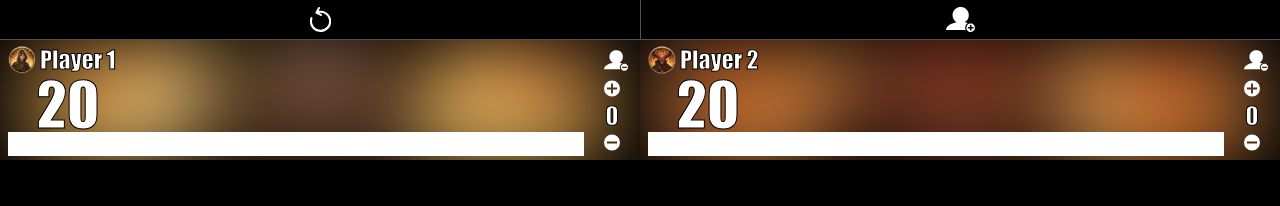
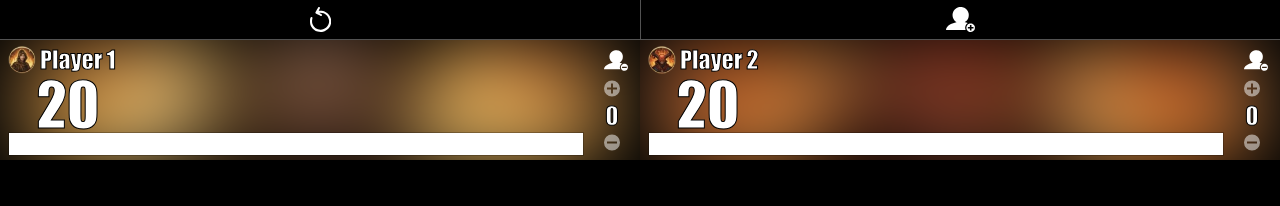
Before and after one commit to andre-rosatto/mtg-tracker, a React (Vite) app: page / in a window 1280 px wide. Shown: the top 206 px of the page. Built offline with nearby package versions, Linux system fonts and the light colour scheme.

Commit message:
custom barchart component

```diff
--- a/package.json
+++ b/package.json
@@ -12,8 +12,7 @@
   "dependencies": {
     "clsx": "^2.1.1",
     "react": "^19.2.0",
-    "react-dom": "^19.2.0",
-    "recharts": "^3.8.1"
+    "react-dom": "^19.2.0"
   },
   "devDependencies": {
     "@eslint/js": "^9.39.1",
--- a/src/components/PlayerSlot/Player.tsx
+++ b/src/components/PlayerSlot/Player.tsx
@@ -5,7 +5,7 @@ import { avatars } from "../AvatarSelector/avatars";
 import { RemovePlayerIcon } from "../Icons";
 import TimedButton from "../TimedButton";
 import { MinusIcon, PlusIcon } from "../Icons/Icons";
-import { Bar, BarChart, ResponsiveContainer } from "recharts";
+import BarChart from "../barchart";
 
 interface PlayerSlotProps extends React.HTMLAttributes<HTMLDivElement> {
   player: Player;
@@ -15,8 +15,6 @@ interface PlayerSlotProps extends React.HTMLAttributes<HTMLDivElement> {
 
 export default function PlayerSlot({ player, onPlayerChange, onPlayerDelete }: PlayerSlotProps) {
   const [lifeChange, setLifeChange] = useState<number>(0);
-
-  const data = player.history?.map((value, index) => ({ name: index.toString(), value }));
 
   const handleLifeChange = (isPositive: boolean) => {
     if (isPositive) {
@@ -86,29 +84,19 @@ export default function PlayerSlot({ player, onPlayerChange, onPlayerDelete }: P
             onFocus={e => e.target.select()}
           ></input>
 
-          <div className="w-full h-6 min-w-0">
-            <ResponsiveContainer width="100%" height="100%">
-              <BarChart
-                data={data}
-                margin={{
-                  top: 0,
-                  right: 0,
-                  bottom: 0,
-                  left: 0
-                }}
-                barCategoryGap={0}
-                barGap={0}
-              >
-                <Bar dataKey="value" fill="white" />
-              </BarChart>
-            </ResponsiveContainer>
+          <div className="w-full h-6 min-w-0 bg-black/10 border border-black/15">
+            <BarChart
+              data={player.history}
+              color="#fff"
+            />
           </div>
         </div>
 
         <div>
           <div className='flex flex-col items-center'>
             <button
-              className='text-3xl w-4'
+              className='text-3xl w-4 cursor-pointer disabled:cursor-default disabled:opacity-50'
+              disabled={lifeChange <= 0}
               onClick={() => handleLifeChange(true)}
             >
               <PlusIcon className="w-full" />
@@ -122,7 +110,8 @@ export default function PlayerSlot({ player, onPlayerChange, onPlayerDelete }: P
               onFocus={e => e.target.select()}
             ></input>
             <button
-              className='text-3xl w-4'
+              className='text-3xl w-4 cursor-pointer disabled:cursor-default disabled:opacity-50'
+              disabled={lifeChange <= 0}
               onClick={() => handleLifeChange(false)}
             >
               <MinusIcon className="w-full" />
--- /dev/null
+++ b/src/components/barchart/barchart.tsx
@@ -0,0 +1,62 @@
+import { useEffect, useRef } from "react";
+
+interface BarChartProps extends React.ComponentProps<'canvas'> {
+  data: number[];
+  color?: string;
+  className?: string;
+}
+
+export default function BarChart({ data, color, className }: BarChartProps) {
+  const canvasRef = useRef<HTMLCanvasElement>(null);
+
+  useEffect(() => draw(), [data, color]);
+
+  const draw = () => {
+    const canvas = canvasRef.current;
+    if (!canvas) return;
+
+    const ctx = canvas.getContext("2d");
+    if (!ctx) return;
+
+    // Get actual CSS size from Tailwind/layout
+    const rect = canvas.getBoundingClientRect();
+
+    const dpr = window.devicePixelRatio || 1;
+
+    // Match internal resolution to displayed size
+    canvas.width = rect.width * dpr;
+    canvas.height = rect.height * dpr;
+
+    // Reset transform before scaling
+    ctx.setTransform(1, 0, 0, 1, 0, 0);
+    ctx.scale(dpr, dpr);
+
+    const width = rect.width;
+    const height = rect.height;
+
+    ctx.clearRect(0, 0, width, height);
+
+    const maxValue = Math.max(...data);
+    const barWidth = width / data.length;
+
+    data.forEach((value, index) => {
+      const barHeight = (value / maxValue) * height;
+
+      // Avoid fractional pixels
+      const x = Math.round(index * barWidth);
+      const y = Math.round(height - barHeight);
+      const w = Math.ceil(barWidth);
+      const h = Math.round(barHeight);
+
+      ctx.fillStyle = color || "black";
+      ctx.fillRect(x, y, w, h);
+    });
+  };
+
+  return (
+    <canvas
+      className={"w-full h-full " + className}
+      ref={canvasRef}
+    />
+  );
+}
--- /dev/null
+++ b/src/components/barchart/index.ts
@@ -0,0 +1,3 @@
+import BarChart from "./barchart";
+
+export default BarChart;
```
Also changed, not shown: 1 other file (tests, documents, lock files or other folders).
